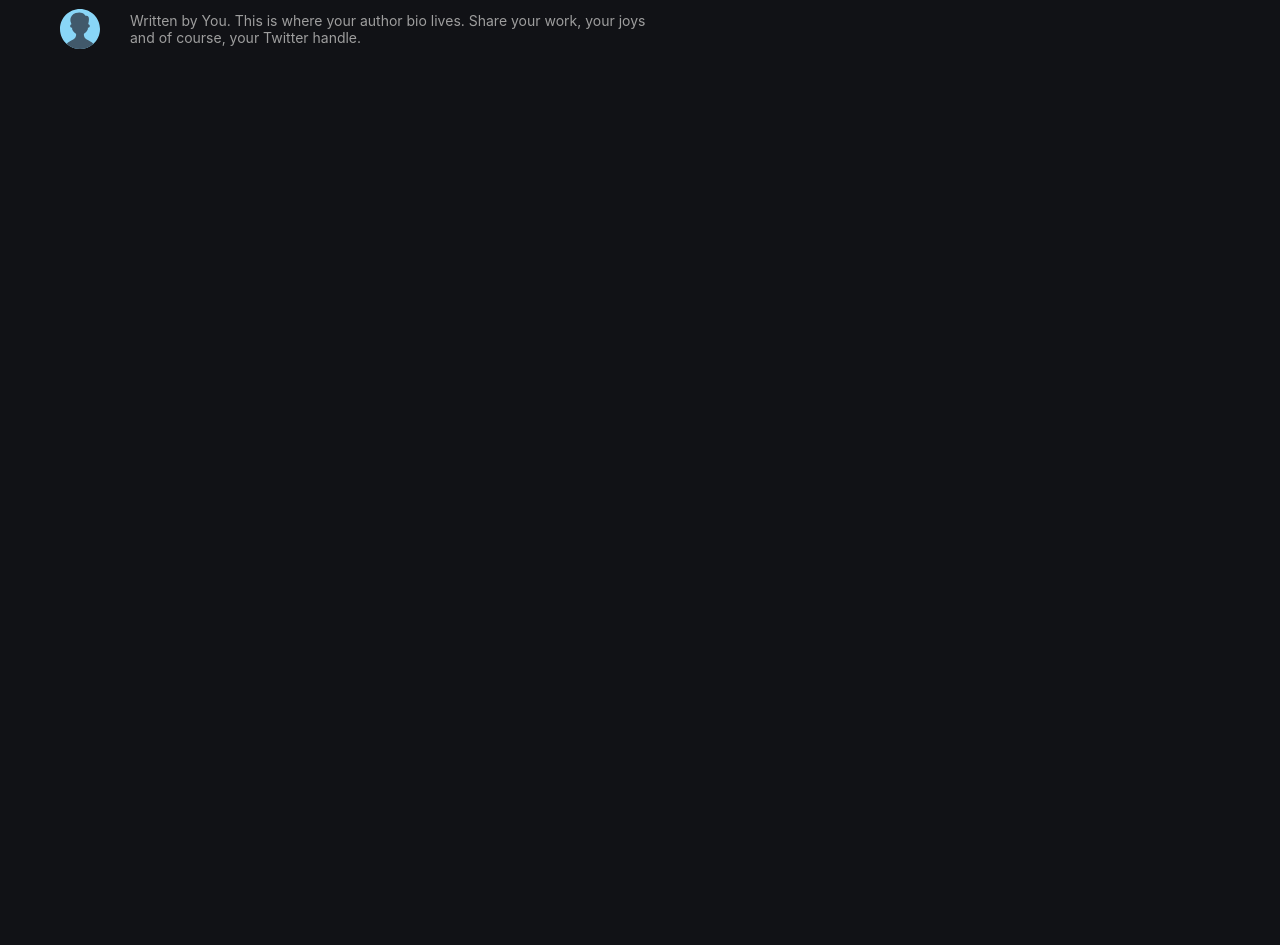
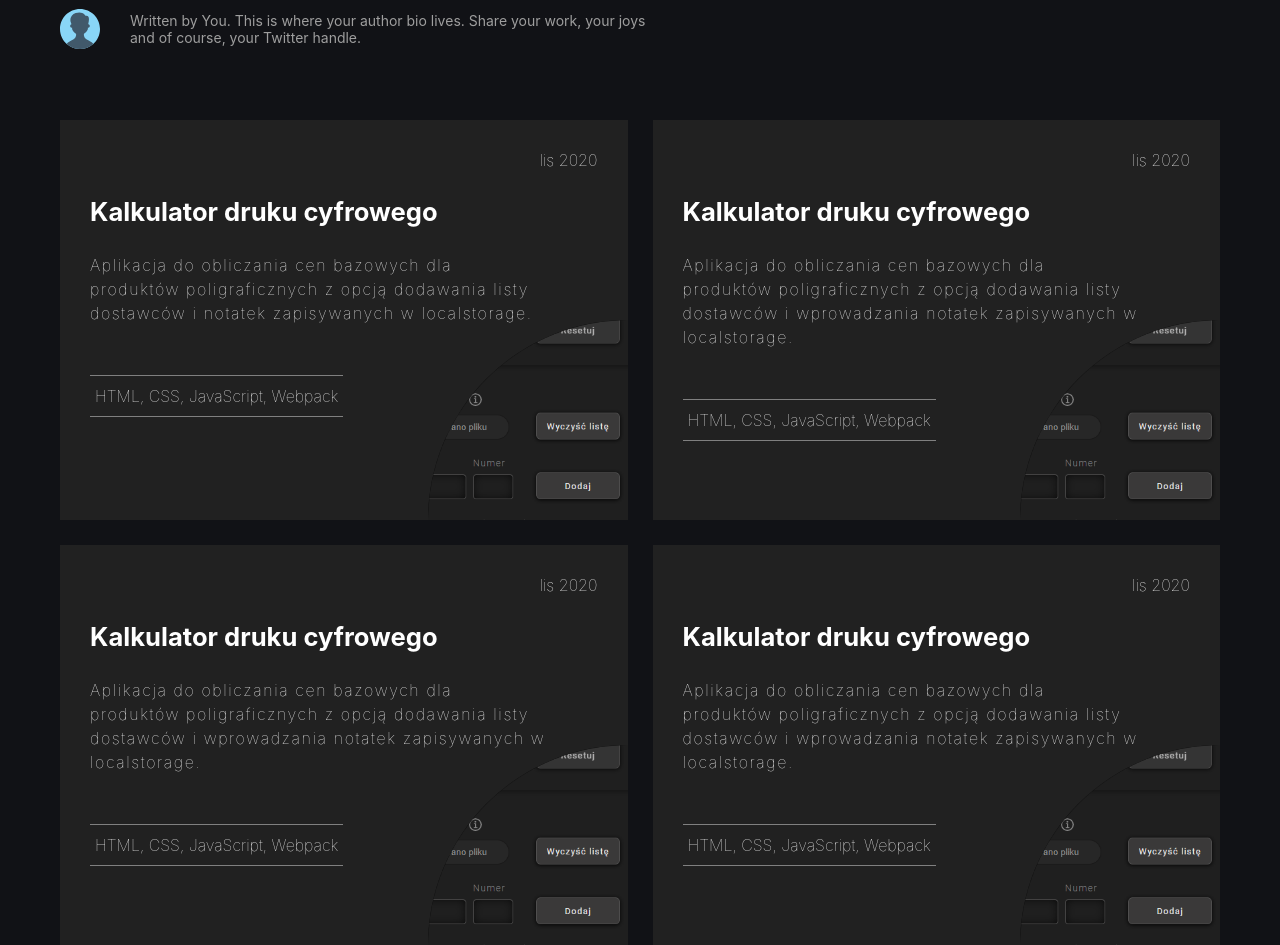
Before and after one commit to LukaszMarciszewski1/Portfolio, a React (Create React App) app: page / in a window 1280 px wide. Shown: the part 580-1525 px from the top of the page. Before the commit the page ends 800 px from the top, so only its background shows below. Built offline with nearby package versions, Linux system fonts and the light colour scheme.

Commit message:
hero section

```diff
--- a/src/components/Header/Header.js
+++ b/src/components/Header/Header.js
@@ -15,9 +15,6 @@ width: 15px;
 height: 15px;
 background-color: grey;
 `
-// const Name = styled.h3`
-
-// `
 
 const Header = () => {
   return (
--- a/src/components/Layout/Layout.js
+++ b/src/components/Layout/Layout.js
@@ -3,6 +3,7 @@ import styled from 'styled-components'
 
 import Header from '../Header/Header';
 import Hero from '../Hero/Hero';
+import Portfolio from '../Portfolio/Portfolio'
 
 const Container = styled.div`
 box-sizing: border-box;
@@ -13,10 +14,12 @@ gap: 60px;
 max-width: 1200px;
 margin: 0 auto;
 padding: 0 20px;
-@media screen and (max-width: 1200px) {
+@media screen and (max-width: 1100px) {
+   max-width: 900px;
    gap: 30px;
 }
-@media screen and (max-width: 600px) {
+@media screen and (max-width: 700px) {
+   max-width: 550px;
    gap: 20px;
 }
 `
@@ -26,6 +29,7 @@ const Layout = () => {
     <Container>
        <Header/>
        <Hero/>
+       <Portfolio/>
     </Container>
    );
 }
--- /dev/null
+++ b/src/components/Portfolio/Card.js
@@ -0,0 +1,66 @@
+import React from 'react'
+import styled from 'styled-components'
+
+const Container = styled.div`
+position: relative;
+  box-sizing: border-box;
+  width: 100%;
+  height: 400px;
+  /* background-color: #212121; */
+  background-color: ${props => props.background};
+  padding: 30px;
+  overflow: hidden;
+`
+const Time = styled.h4`
+  font-weight: lighter;
+  text-align: right;
+`
+
+const Title = styled.h3`
+  font-size: 1.6rem;
+`
+
+const Description = styled.p`
+font-weight: lighter;
+line-height: 1.5rem;
+max-width: 90%;
+letter-spacing: .1rem;
+margin-bottom: 50px;
+`
+const Technologies = styled.h4`
+padding: 10px 5px;
+font-weight: lighter;
+border-top: 1px solid grey;
+border-bottom: 1px solid grey;
+max-width: 70%;
+display: inline-block;
+`
+const ImageContainer = styled.div`
+width: 400px;
+height: 400px;
+background-color: black;
+position: absolute;
+right: 0;
+bottom: 0;
+border-radius: 50%;
+transform: translate(50%, 50%);
+background-image: url('/img/RML.png');
+background-position: center;
+background-size: cover;
+`
+
+const Card = ({time, title, description, technologies, background}) => {
+  return (
+    <Container
+    background={background}
+    >
+      <Time>{time}</Time>
+      <Title>{title}</Title>
+      <Description>{description}</Description>
+      <Technologies>{technologies}</Technologies>
+      <ImageContainer/>
+    </Container>
+  )
+}
+
+export default Card
--- /dev/null
+++ b/src/components/Portfolio/Portfolio.js
@@ -0,0 +1,60 @@
+import React from 'react'
+import styled from 'styled-components'
+
+import Card from './Card'
+
+const Container = styled.div`
+  position: relative;
+  width: 100%;
+  display: grid;
+  grid-template-columns: repeat(2, 1fr);
+  grid-gap: 25px;
+  @media screen and (max-width: 700px) {
+    grid-template-columns: 1fr;
+  }
+`
+
+const Portfolio = () => {
+  return (
+    <Container>
+      <Card
+        time={'lis 2020'}
+        title={'Kalkulator druku cyfrowego'}
+        description={
+          'Aplikacja do obliczania cen bazowych dla produktów poligraficznych z opcją dodawania listy dostawców i notatek zapisywanych w localstorage.'
+        }
+        technologies={'HTML, CSS, JavaScript, Webpack'}
+        background='#212121'
+      />
+      <Card
+        time={'lis 2020'}
+        title={'Kalkulator druku cyfrowego'}
+        description={
+          'Aplikacja do obliczania cen bazowych dla produktów poligraficznych z opcją dodawania listy dostawców i wprowadzania notatek zapisywanych w localstorage.'
+        }
+        technologies={'HTML, CSS, JavaScript, Webpack'}
+        background='#212121'
+      />
+      <Card
+        time={'lis 2020'}
+        title={'Kalkulator druku cyfrowego'}
+        description={
+          'Aplikacja do obliczania cen bazowych dla produktów poligraficznych z opcją dodawania listy dostawców i wprowadzania notatek zapisywanych w localstorage.'
+        }
+        technologies={'HTML, CSS, JavaScript, Webpack'}
+        background='#212121'
+      />
+      <Card
+        time={'lis 2020'}
+        title={'Kalkulator druku cyfrowego'}
+        description={
+          'Aplikacja do obliczania cen bazowych dla produktów poligraficznych z opcją dodawania listy dostawców i wprowadzania notatek zapisywanych w localstorage.'
+        }
+        technologies={'HTML, CSS, JavaScript, Webpack'}
+        background='#212121'
+      />
+    </Container>
+  )
+}
+
+export default Portfolio
--- a/src/index.css
+++ b/src/index.css
@@ -6,6 +6,7 @@ body {
   -webkit-font-smoothing: antialiased;
   -moz-osx-font-smoothing: grayscale;
   background-color: #111216;
+  /* background-color: #18191d; */
   color: #fff;
 }
 
@@ -17,8 +18,12 @@ h1{
   font-size: 3.3rem;
   line-height: 4.5rem;
 }
+h3{
+  font-size: 1.6rem;
+  line-height: 2rem;
+}
 
-h1,h2,h3,h4,h5{
+h1,h2,h4{
   margin: 0;
 }
 
```
Also changed, not shown: public/img/RML.png (added).
